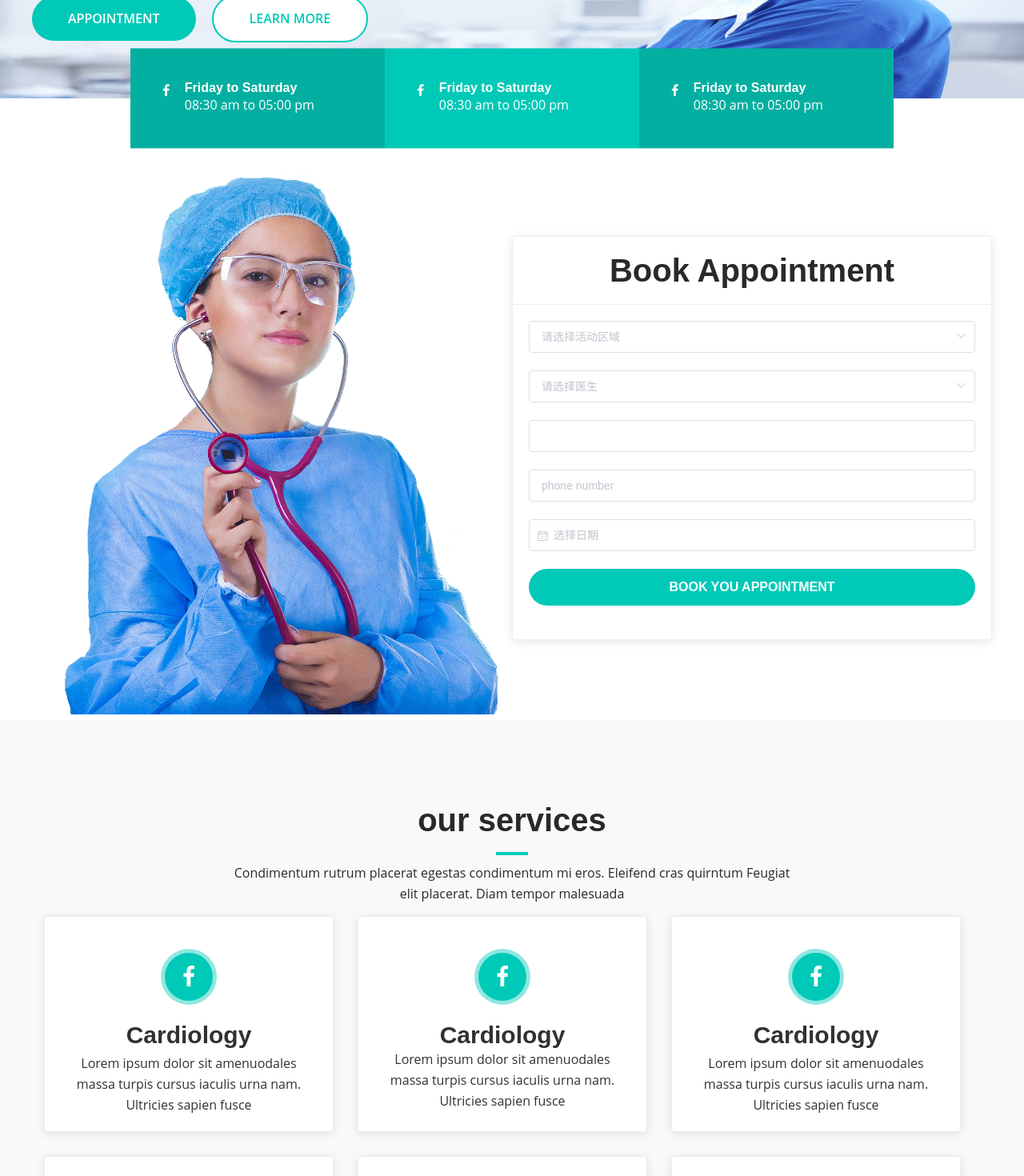
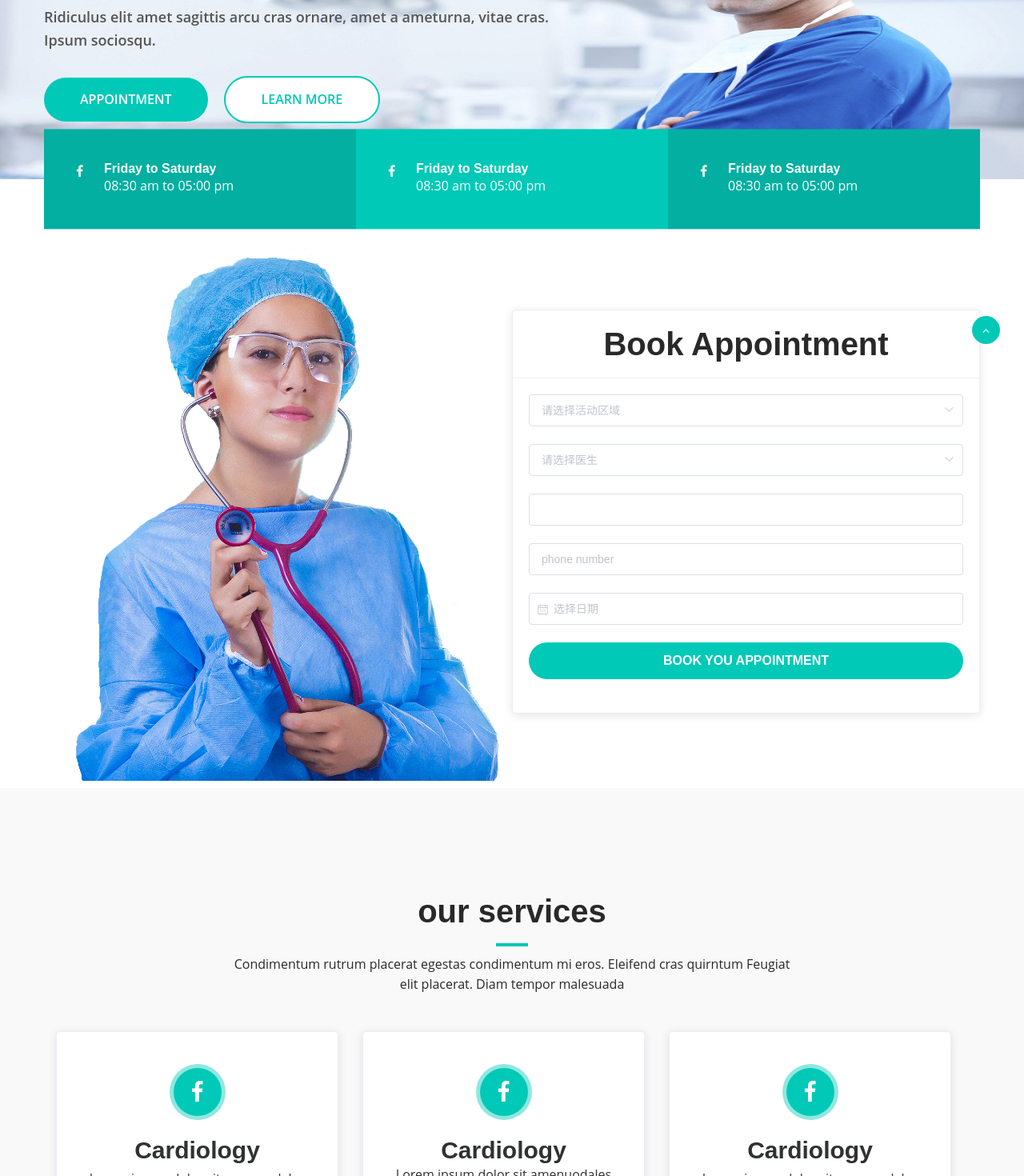
Before and after one commit to hqiwen/vue, a Vue app: page / in a window 1280 px wide. Shown: the part 340-1810 px from the top of the page at 80% size. Built offline with nearby package versions, Linux system fonts and the light colour scheme.

Commit message:
调整断点575px为768px

```diff
--- a/src/App.vue
+++ b/src/App.vue
@@ -1,12 +1,12 @@
 <template>
   <div id="app">
-    <Header />
+    <Header id="top" />
 
     <main>
       <div class="single-hero">
         <div class="container relative">
           <el-row class="pb-70">
-            <el-col>
+            <el-col :span="14" :xs="24">
               <h1 class="hero title mb-30">Meet with you best Doctor here</h1>
               <p
                 class="hero description mb-30"
@@ -17,7 +17,7 @@
               </div>
             </el-col>
           </el-row>
-          <el-row class="hero-widgets">
+          <el-row class="hero-widgets sm--0">
             <el-col class="card primary-bg-dark">
               <div class="widgets-icon">
                 <i class="fa fa-facebook"></i>
@@ -52,7 +52,7 @@
       <div class="book-appointment">
         <div class="container">
           <el-row style="display: flex; align-items:center; padding-top: 70px;">
-            <el-col class="book-img">
+            <el-col class="book-img sm--0">
               <img src="./assets/images/doctor.png" />
             </el-col>
             <el-col>
@@ -276,14 +276,15 @@
         </template>
       </Section>
 
-      <div class="department-area section-area">
-        <div class="container">
-          <div class="department-header mb-30 mt-30">
-            <h2 class="header-title mb-30">Our Departments is best for you</h2>
+      <Section class="department-area">
+        <template v-slot:header>
+          <h2 class="header-title">Our Departments is best for you</h2>
           <p
             class="header-content"
           >Lorem ipsum dolor sit amet, nunc sodales massa turpis cursus iaculis, ur nam. Ultricies sapien fusce vitae duis, ut torquent a. Pede nec libero tristique, eget fusce, quis lorem vel tortor lacinia amet.</p>
-          </div>
+        </template>
+
+        <template v-slot:content>
           <Tabs v-model="value">
             <Tab label="dental" icon="fa fa-facebook" name="1">
               <div>
@@ -340,11 +341,11 @@
               </div>
             </Tab>
           </Tabs>
-        </div>
-      </div>
+        </template>
+      </Section>
 
-      <div class="call-to-action primary-bg section-area">
-        <div class="container clearfix">
+      <Section class="call-to-action primary-bg">
+        <template v-slot:content>
           <div class="action-description">
             <h3 class="mb-30">30% off any diganestic let's check</h3>
             <p>You can get upto 30% off for 45 days in here ! So Contact with Us</p>
@@ -352,18 +353,18 @@
           <div class="action-btn">
             <Button class="get-service-btn" white>GET SERVICE</Button>
           </div>
-        </div>
-      </div>
+        </template>
+      </Section>
 
-      <div class="client-testimonial section-area">
-        <div class="container">
-          <div class="section-header mb-30 mt-30">
-            <h2 class="header-title section-title mb-30">client testimonial</h2>
+      <Section class="client-testimonial">
+        <template v-slot:header>
+          <h2 class="section-title">client testimonial</h2>
           <p
             class="header-content"
           >Condimentum rutrum placerat egestas condimentum mi eros. Eleifend cras quirntum Feugiat elit placerat. Diam tempor malesuada.</p>
-          </div>
-          <div class>
+        </template>
+
+        <template v-slot:content>
           <el-carousel
             trigger="click"
             height="150px"
@@ -400,9 +401,8 @@
               </el-card>
             </el-carousel-item>
           </el-carousel>
-          </div>
-        </div>
-      </div>
+        </template>
+      </Section>
 
       <Section class="blog-area">
         <template v-slot:header>
@@ -415,7 +415,7 @@
             <div class="card-img mb-30">
               <img src="./assets/images/1.jpg" />
               <Button class="card-btn--date" :hover="false">01 JULY 2019</Button>
-            </div>s
+            </div>
             <div class="card-author">
               <span>By Admin</span>
               <span>Doctor, Clinic</span>
@@ -461,6 +461,12 @@
     </main>
 
     <Footer />
+
+    <div class="back-to-top">
+      <a href="#top">
+        <i class="fa fa-angle-up"></i>
+      </a>
+    </div>
   </div>
 </template>
 
@@ -515,165 +521,7 @@ export default {
 </script>
 
 <style>
-* {
-  margin: 0;
-  padding: 0;
-
-  border: none;
-  outline: none;
-}
-
-body {
-  color: #292929;
-  background: #ffffff;
-
-  font-family: "Open Sans", sans-serif;
-  font-size: 16px;
-  font-weight: 400;
-  line-height: 1.7em;
-
-  -webkit-font-smoothing: antialiased;
-  -moz-font-smoothing: antialiased;
-}
-
-a {
-  cursor: pointer;
-  transition: 0.3s;
-  text-decoration: none;
-}
-
-.justify-content-start {
-  display: flex;
-  align-items: center;
-  justify-content: flex-start;
-}
-.justify-content-end {
-  display: flex;
-  align-items: center;
-  justify-content: flex-end;
-}
-
-.container {
-  width: 100%;
-  max-width: 1200px;
-  margin-right: auto;
-  margin-left: auto;
-  padding-right: 15px;
-  padding-left: 15px;
-}
-
-.primary-bg {
-  background: #00c9b7;
-}
-.primary-bg-dark {
-  background: #03afa0;
-}
-.gray-bg {
-  background: #f9f9f9;
-}
-.blue-bg {
-  background: #15124b;
-}
-
-.btn--mid {
-  position: relative;
-
-  display: inline-block;
-
-  padding: 14px 45px;
-
-  cursor: pointer;
-  transition: 0.4s;
-  text-transform: uppercase;
-
-  border-radius: 50px;
-
-  font-size: 16px;
-  font-weight: 600;
-}
-
-.btn--fill {
-  color: #ffffff;
-  background: #00c9b7;
-}
-
-.mr-20 {
-  margin-right: 20px;
-}
-
-.mb-5 {
-  margin-bottom: 5px;
-}
-
-.mb-30 {
-  margin-bottom: 30px;
-}
-
-.mt-70 {
-  margin-top: 70px;
-}
-
-.pb-70 {
-  padding-bottom: 70px;
-}
-
-.pb-100 {
-  padding-bottom: 100px;
-}
-
-.pt-100 {
-  padding-top: 100px;
-}
-
-.relative {
-  position: relative;
-}
-
-h1,
-h2,
-h3,
-h4,
-h5,
-h6 {
-  position: relative;
-
-  margin: 0px;
-
-  background: none;
-
-  font-family: "Poppins", sans-serif;
-  font-weight: 700;
-  line-height: 1.2em;
-}
-
-h2 {
-  color: #292929;
-
-  font-size: 40px;
-}
-
-h3 {
-  font-size: 30px;
-}
-
-p {
-  font-family: "Open Sans", sans-serif;
-  line-height: 1.6em;
-}
-
-ul li {
-  list-style: none;
-}
-
-.clearfix::after {
-  display: block;
-  clear: both;
-
-  height: 0;
-
-  content: "\20";
-}
-
+/* hero 区域开始 */
 .single-hero {
   background: url("assets/images/hero.jpg") no-repeat center / 100% 100%;
 }
@@ -707,7 +555,7 @@ ul li {
 
   display: flex;
 
-  width: 80%;
+  width: 100%;
   padding: 0 15px;
 
   transform: translate(-50%, 50%);
@@ -717,6 +565,7 @@ ul li {
   width: 10%;
 }
 
+/* book 区域开始 */
 .book-card h2 {
   text-align: center;
 
@@ -725,31 +574,6 @@ ul li {
 
 .book-img img {
   width: 100%;
-}
-
-.section-area {
-  padding: 100px 0;
-
-  text-align: center;
-}
-
-.section-header {
-  width: 60%;
-  margin: 0 auto;
-}
-
-h2.section-title:after {
-  position: absolute;
-  bottom: -20px;
-  left: 50%;
-
-  width: 40px;
-  height: 4px;
-
-  content: "";
-  transform: translate(-50%, 0);
-
-  background: #00c9b7;
 }
 
 /* service 区域开始 */
@@ -790,8 +614,10 @@ h2.section-title:after {
 
 /* doctor 区域开始 */
 .expert-doctor .single-doctor-info {
+  position: relative;
+
   overflow: visible;
-  position: relative;
+
   margin: 15px;
 }
 
@@ -840,12 +666,7 @@ h2.section-title:after {
 }
 
 /* department 区域开始 */
-.department-header {
-  display: flex;
-  align-items: center;
-}
-
-.department-header .header-title {
+.department-area .header-title {
   flex: 2;
 
   padding-right: 10px;
@@ -853,7 +674,7 @@ h2.section-title:after {
   border-right: 5px solid #00c9b7;
 }
 
-.department-header .header-content {
+.department-area .header-content {
   flex: 3;
 
   padding: 10px;
@@ -919,4 +740,33 @@ h2.section-title:after {
 
   transform: translate(-50%, 50%);
 }
+
+@media screen and (max-width: 768px) {
+  .service .single-service-info {
+    margin: 15px 0;
+  }
+
+  .sm--0 {
+    display: none;
+  }
+}
+
+.back-to-top a {
+  position: fixed;
+  z-index: 2;
+  right: 30px;
+  bottom: 30px;
+
+  width: 35px;
+  height: 35px;
+
+  text-align: center;
+
+  color: #ffffff;
+  border-radius: 50%;
+  background-color: #00c9b7;
+
+  font-size: 14px;
+  line-height: 35px;
+}
 </style>
--- /dev/null
+++ b/src/common.css
@@ -0,0 +1,159 @@
+* {
+  margin: 0;
+  padding: 0;
+
+  border: none;
+  outline: none;
+}
+
+body {
+  color: #292929;
+  background: #ffffff;
+
+  font-family: "Open Sans", sans-serif;
+  font-size: 16px;
+  font-weight: 400;
+  line-height: 1.7em;
+
+  -webkit-font-smoothing: antialiased;
+  -moz-font-smoothing: antialiased;
+}
+
+a {
+  cursor: pointer;
+  transition: 0.3s;
+  text-decoration: none;
+}
+
+.justify-content-start {
+  display: flex;
+  align-items: center;
+  justify-content: flex-start;
+}
+.justify-content-end {
+  display: flex;
+  align-items: center;
+  justify-content: flex-end;
+}
+
+.container {
+  box-sizing: border-box;
+  width: 100%;
+  max-width: 1200px;
+  margin-right: auto;
+  margin-left: auto;
+  padding-right: 15px;
+  padding-left: 15px;
+}
+
+.primary-bg {
+  background: #00c9b7;
+}
+.primary-bg-dark {
+  background: #03afa0;
+}
+.gray-bg {
+  background: #f9f9f9;
+}
+.blue-bg {
+  background: #15124b;
+}
+
+.btn--mid {
+  position: relative;
+
+  display: inline-block;
+
+  padding: 14px 45px;
+
+  cursor: pointer;
+  transition: 0.4s;
+  text-transform: uppercase;
+
+  border-radius: 50px;
+
+  font-size: 16px;
+  font-weight: 600;
+}
+
+.btn--fill {
+  color: #ffffff;
+  background: #00c9b7;
+}
+
+.mr-20 {
+  margin-right: 20px;
+}
+
+.mb-5 {
+  margin-bottom: 5px;
+}
+
+.mb-30 {
+  margin-bottom: 30px;
+}
+
+.mt-70 {
+  margin-top: 70px;
+}
+
+.pb-70 {
+  padding-bottom: 70px;
+}
+
+.pb-100 {
+  padding-bottom: 100px;
+}
+
+.pt-100 {
+  padding-top: 100px;
+}
+
+.relative {
+  position: relative;
+}
+
+h1,
+h2,
+h3,
+h4,
+h5,
+h6 {
+  position: relative;
+
+  margin: 0px;
+
+  background: none;
+
+  font-family: "Poppins", sans-serif;
+  font-weight: 700;
+  line-height: 1.2em;
+}
+
+h2 {
+  color: #292929;
+
+  font-size: 40px;
+}
+
+h3 {
+  font-size: 30px;
+}
+
+p {
+  font-family: "Open Sans", sans-serif;
+  line-height: 1.6em;
+}
+
+ul li {
+  list-style: none;
+}
+
+.clearfix::after {
+  display: block;
+  clear: both;
+
+  height: 0;
+
+  content: "\20";
+}
--- a/src/components/Affix.vue
+++ b/src/components/Affix.vue
@@ -87,7 +87,9 @@ export default {
       }
       if (this.affixed && scrollTop < elementOffset.top) {
         this.affixed = false;
-        this.styles = {};
+        this.styles = {
+          width: `${this.$el.offsetWidth}px`
+        };
         this.onAffix(this.affixed);
       }
       if (this.affixed && this.boundary) {
--- a/src/components/Footer.vue
+++ b/src/components/Footer.vue
@@ -1,7 +1,7 @@
 <template>
   <footer class="footer-area">
-    <div class="container">
-      <div class="footer-top primary-bg">
+    <div class="footer-top primary-bg">
+      <div class="container">
         <img src="../assets/images/1 (1).png" />
         <img src="../assets/images/2 (1).png" />
         <img src="../assets/images/1 (1).png" />
@@ -12,8 +12,8 @@
 
     <div class="footer-link">
       <div class="container justify-content-start">
-        <div class="acout-company">
-          <h3>acout-company</h3>
+        <div class="about-company">
+          <h3>about-company</h3>
           <p>Penatibus in, litora dictumst suspendamuanim egestas, libero mollis molestiae sit et sem nisl inquam vitae euismoellentesque. Iaculpellus est officia. Non sed id mollis molestie ut ut mi qelibero donec and this is over head</p>
         </div>
         <div class="useful-link">
@@ -77,6 +77,7 @@ export default {};
   position: relative;
 
   display: flex;
+  flex-wrap: wrap;
   justify-content: center;
 
   padding: 30px;
@@ -133,7 +134,7 @@ export default {};
   margin-right: 10px;
 }
 
-.acout-company {
+.about-company {
   flex: 2;
 }
 
@@ -162,6 +163,10 @@ export default {};
   content: "\f101";
 
   font-family: Fontawesome;
+}
+
+.contact-us {
+  width: 100%;
 }
 
 .contact-us .input-all {
@@ -206,4 +211,14 @@ export default {};
 .footer-area .copyright {
   text-align: center;
 }
+
+@media screen and (max-width: 768px) {
+  .footer-top {
+    flex-direction: column;
+  }
+
+  .footer-link .justify-content-start {
+    flex-direction: column;
+  }
+}
 </style>
--- a/src/components/Header.vue
+++ b/src/components/Header.vue
@@ -169,13 +169,13 @@ export default {
   flex-flow: row;
 }
 
-@media screen and (min-width: 575px) {
+@media screen and (min-width: 768px) {
   .verticalMenu.justify-content-end {
     display: none;
   }
 }
 
-@media (max-width: 575px) {
+@media screen and (max-width: 768px) {
   .horizontalMenu.justify-content-end {
     display: none;
   }
--- a/src/components/Section.vue
+++ b/src/components/Section.vue
@@ -23,6 +23,11 @@ export default {};
 .section-header {
   width: 60%;
   margin: 30px auto;
+}
+
+.department-area .section-header {
+  display: flex;
+  align-items: center;
 }
 
 h2.section-title {
@@ -51,15 +56,11 @@ h2.section-title:after {
   flex-wrap: wrap;
 }
 
-.expert-doctor .section-content {
-  /* flex-wrap: wrap; */
-}
-
 .service .section-item {
   width: 30%;
 }
 
-@media screen and (max-width: 575px) {
+@media screen and (max-width: 768px) {
   .section-content {
     flex-direction: column;
   }
@@ -67,5 +68,9 @@ h2.section-title:after {
   .service .section-item {
     width: 100%;
   }
+
+  .department-area .section-header {
+    flex-direction: column;
+  }
 }
 </style>
--- a/src/components/Tab.vue
+++ b/src/components/Tab.vue
@@ -50,4 +50,14 @@ export default {
   display: flex;
   align-items: center;
 }
+
+@media screen and (max-width: 768px) {
+  .pane {
+    flex-direction: column;
+  }
+
+  .pane img {
+    width: 100%;
+  }
+}
 </style>
--- a/src/main.js
+++ b/src/main.js
@@ -16,11 +16,11 @@ import {
   Select,
   Submenu,
 } from "element-ui";
-import "element-ui/lib/theme-chalk/display.css";
 import "element-ui/lib/theme-chalk/index.css";
 import "font-awesome/css/font-awesome.min.css";
 import Vue from "vue";
 import App from "./App.vue";
+import "./common.css";
 
 Vue.use(Row);
 Vue.use(Col);
```
Lines whose indentation alone changed are shown as unchanged.
